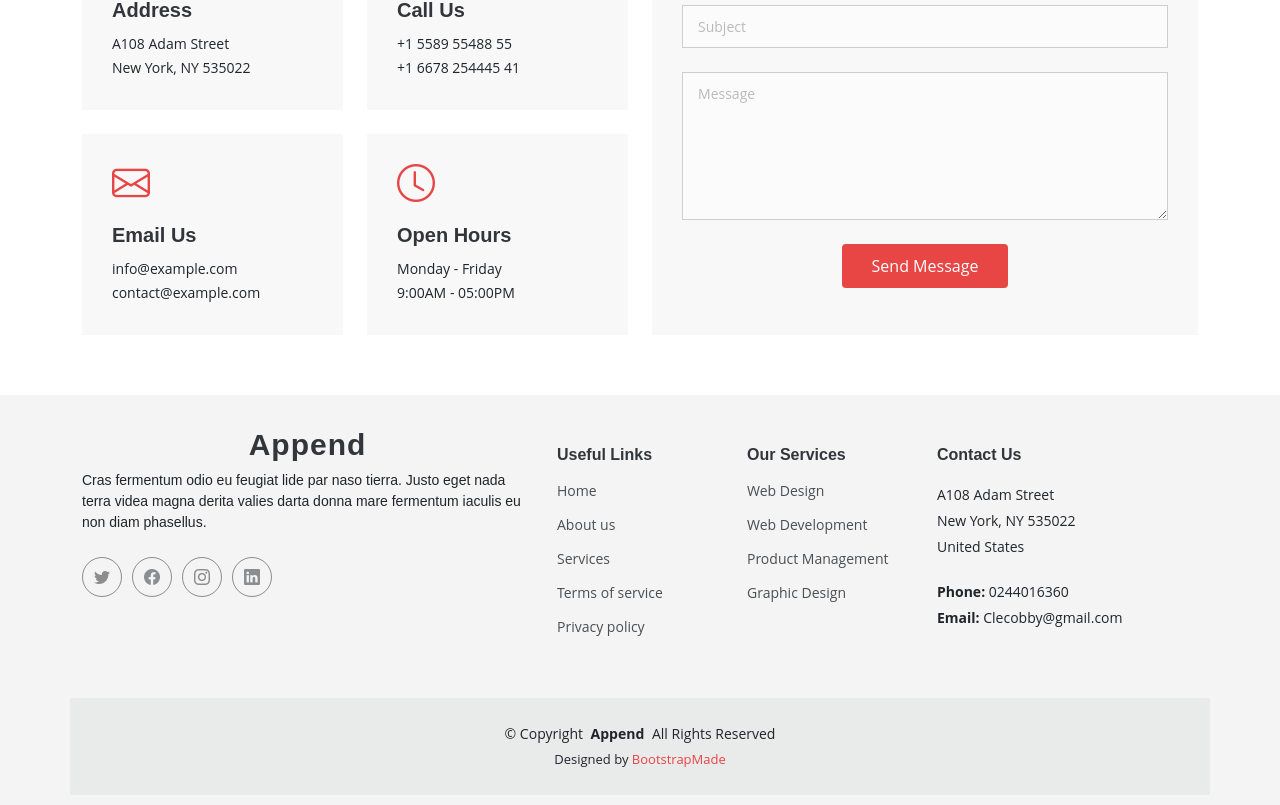
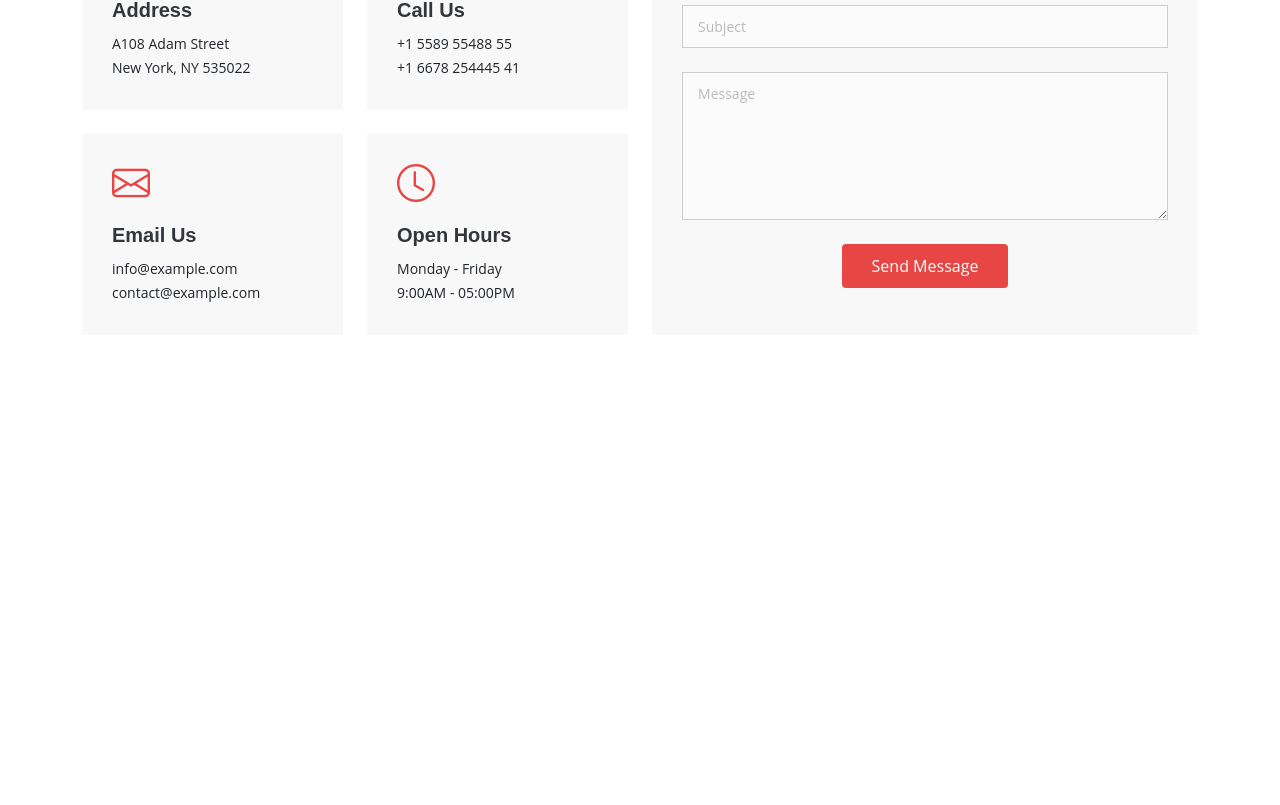
Before and after one commit to jcobby/bacchus, a React (Create React App) app: page /contact in a window 1280 px wide. Shown: the part 373-1178 px from the top of the page. After the commit the page ends 800 px from the top, so only its background shows below. Built offline with nearby package versions, Linux system fonts and the light colour scheme.

Commit message:
comment belownav

```diff
--- a/src/Pages/AboutUs.js
+++ b/src/Pages/AboutUs.js
@@ -1,5 +1,5 @@
 import React from "react";
-import BelowNav from "../Components/BelowNav";
+// import BelowNav from "../Components/BelowNav";
 import "./AboutUs.css";
 import backgroundimage from "../assets/images/cta-bg.jpg";
 import Top from "../Pages/Top"
@@ -240,7 +240,7 @@ function AboutUs() {
           </div>
         </div>
       </section>
-      <BelowNav />
+      {/* <BelowNav /> */}
     </div>
   );
 }
--- a/src/Pages/Contact.js
+++ b/src/Pages/Contact.js
@@ -1,6 +1,6 @@
 import React from 'react'
 import './Contact.css'
-import BelowNav from '../Components/BelowNav'
+// import BelowNav from '../Components/BelowNav'
 import Top from "../Pages/Top"
 
 
@@ -101,7 +101,7 @@ function Contact() {
 
 </section>
 
-<BelowNav />
+{/* <BelowNav /> */}
     </div>
   )
 }
--- a/src/Pages/Home.js
+++ b/src/Pages/Home.js
@@ -35,7 +35,7 @@ import flask from "../assets/icons/flask.svg";
 import mongodb from "../assets/icons/mongodb.svg";
 import expressjs from "../assets/icons/expressjs.svg";
 import kubernetes from "../assets/icons/kubernetes.svg";
-import BelowNav from "../Components/BelowNav";
+// import BelowNav from "../Components/BelowNav";
 
 
 function Home() {
@@ -521,7 +521,7 @@ function Home() {
         </div>
       </section> */}
 
- <BelowNav />
+ {/* <BelowNav /> */}
     </div>
   );
 }
--- a/src/components/BelowNav.js
+++ b/src/components/BelowNav.js
@@ -1,69 +1,69 @@
-import React from 'react'
+// import React from 'react'
 
-function BelowNav() {
-  return (
-    <div>
-       <footer id="footer" class="footer">
+// function BelowNav() {
+//   return (
+//     <div>
+//        <footer id="footer" class="footer">
 
-<div class="container footer-top">
-  <div class="row gy-4">
-    <div class="col-lg-5 col-md-12 footer-about">
-      <a href="index.html" class="logo d-flex align-items-center">
-        <span>Append</span>
-      </a>
-      <p>Cras fermentum odio eu feugiat lide par naso tierra. Justo eget nada terra videa magna derita valies darta donna mare fermentum iaculis eu non diam phasellus.</p>
-      <div class="social-links d-flex mt-4">
-        <a href="/"><i class="bi bi-twitter"></i></a>
-        <a href="/"><i class="bi bi-facebook"></i></a>
-        <a href="/"><i class="bi bi-instagram"></i></a>
-        <a href="/"><i class="bi bi-linkedin"></i></a>
-      </div>
-    </div>
+// <div class="container footer-top">
+//   <div class="row gy-4">
+//     <div class="col-lg-5 col-md-12 footer-about">
+//       <a href="index.html" class="logo d-flex align-items-center">
+//         <span>Append</span>
+//       </a>
+//       <p>Cras fermentum odio eu feugiat lide par naso tierra. Justo eget nada terra videa magna derita valies darta donna mare fermentum iaculis eu non diam phasellus.</p>
+//       <div class="social-links d-flex mt-4">
+//         <a href="/"><i class="bi bi-twitter"></i></a>
+//         <a href="/"><i class="bi bi-facebook"></i></a>
+//         <a href="/"><i class="bi bi-instagram"></i></a>
+//         <a href="/"><i class="bi bi-linkedin"></i></a>
+//       </div>
+//     </div>
 
-    <div class="col-lg-2 col-6 footer-links">
-      <h4>Useful Links</h4>
-      <ul>
-        <li><a href="/">Home</a></li>
-        <li><a href="/">About us</a></li>
-        <li><a href="/">Services</a></li>
-        <li><a href="/">Terms of service</a></li>
-        <li><a href="/">Privacy policy</a></li>
-      </ul>
-    </div>
+//     <div class="col-lg-2 col-6 footer-links">
+//       <h4>Useful Links</h4>
+//       <ul>
+//         <li><a href="/">Home</a></li>
+//         <li><a href="/">About us</a></li>
+//         <li><a href="/">Services</a></li>
+//         <li><a href="/">Terms of service</a></li>
+//         <li><a href="/">Privacy policy</a></li>
+//       </ul>
+//     </div>
 
-    <div class="col-lg-2 col-6 footer-links">
-      <h4>Our Services</h4>
-      <ul>
-        <li><a href="/">Web Design</a></li>
-        <li><a href="/">Web Development</a></li>
-        <li><a href="/">Product Management</a></li>
-        <li><a href="/">Graphic Design</a></li>
-      </ul>
-    </div>
+//     <div class="col-lg-2 col-6 footer-links">
+//       <h4>Our Services</h4>
+//       <ul>
+//         <li><a href="/">Web Design</a></li>
+//         <li><a href="/">Web Development</a></li>
+//         <li><a href="/">Product Management</a></li>
+//         <li><a href="/">Graphic Design</a></li>
+//       </ul>
+//     </div>
 
-    <div class="col-lg-3 col-md-12 footer-contact text-center text-md-start">
-      <h4>Contact Us</h4>
-      <p>A108 Adam Street</p>
-      <p>New York, NY 535022</p>
-      <p>United States</p>
-      <p class="mt-4"><strong>Phone:</strong> <span>0244016360</span></p>
-      <p><strong>Email:</strong> <span>Clecobby@gmail.com</span></p>
-    </div>
+//     <div class="col-lg-3 col-md-12 footer-contact text-center text-md-start">
+//       <h4>Contact Us</h4>
+//       <p>A108 Adam Street</p>
+//       <p>New York, NY 535022</p>
+//       <p>United States</p>
+//       <p class="mt-4"><strong>Phone:</strong> <span>0244016360</span></p>
+//       <p><strong>Email:</strong> <span>Clecobby@gmail.com</span></p>
+//     </div>
 
-  </div>
-</div>
+//   </div>
+// </div>
 
-<div class="container copyright text-center mt-4">
-  <p>&copy; <span>Copyright</span> <strong class="px-1">Append</strong> <span>All Rights Reserved</span></p>
-  <div class="credits">
+// <div class="container copyright text-center mt-4">
+//   <p>&copy; <span>Copyright</span> <strong class="px-1">Append</strong> <span>All Rights Reserved</span></p>
+//   <div class="credits">
 
-    Designed by <a href="https://bootstrapmade.com/">BootstrapMade</a>
-  </div>
-</div>
+//     Designed by <a href="https://bootstrapmade.com/">BootstrapMade</a>
+//   </div>
+// </div>
 
-</footer>
-    </div>
-  )
-}
+// </footer>
+//     </div>
+//   )
+// }
 
-export default BelowNav
+// export default BelowNav
```
